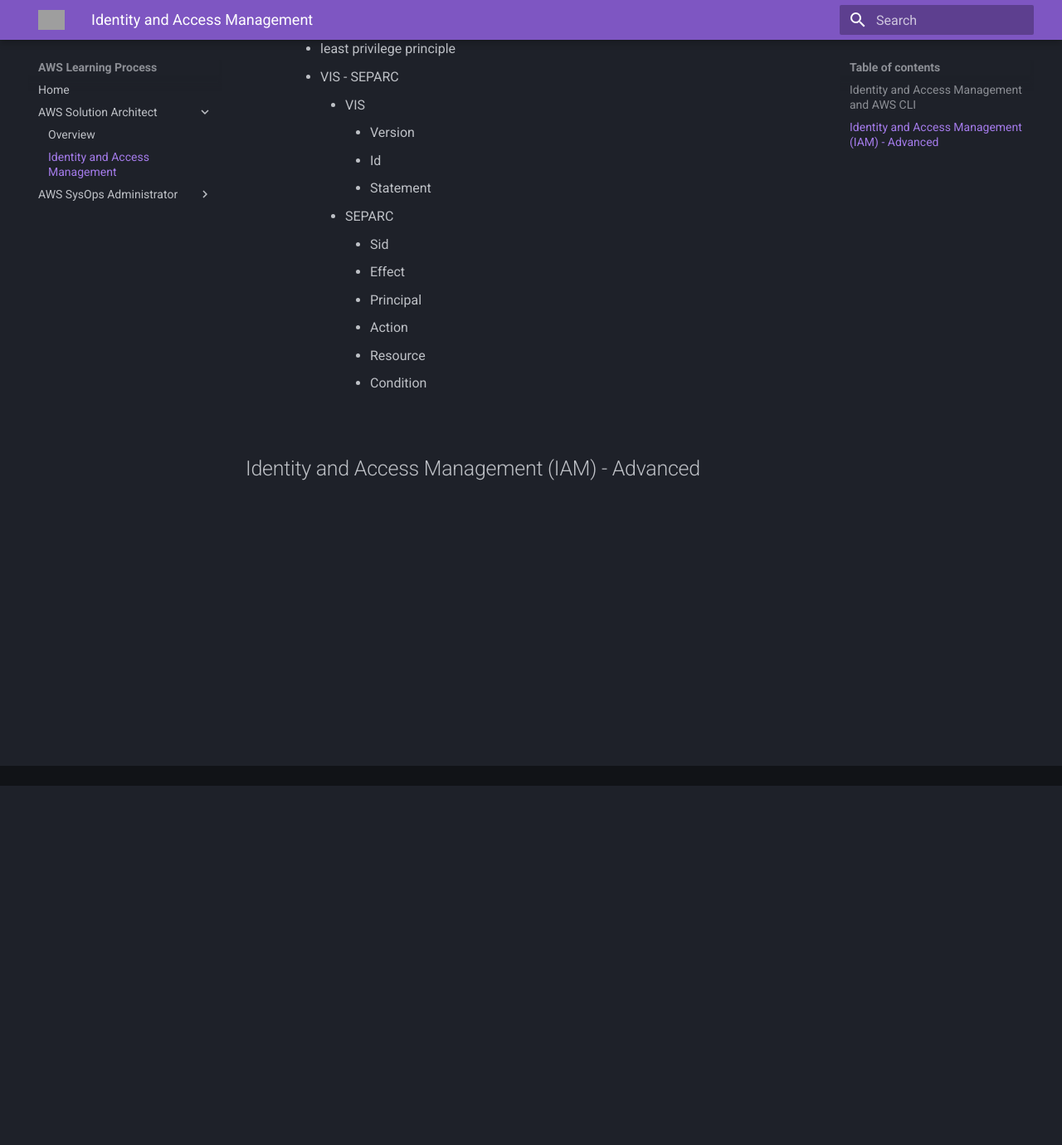
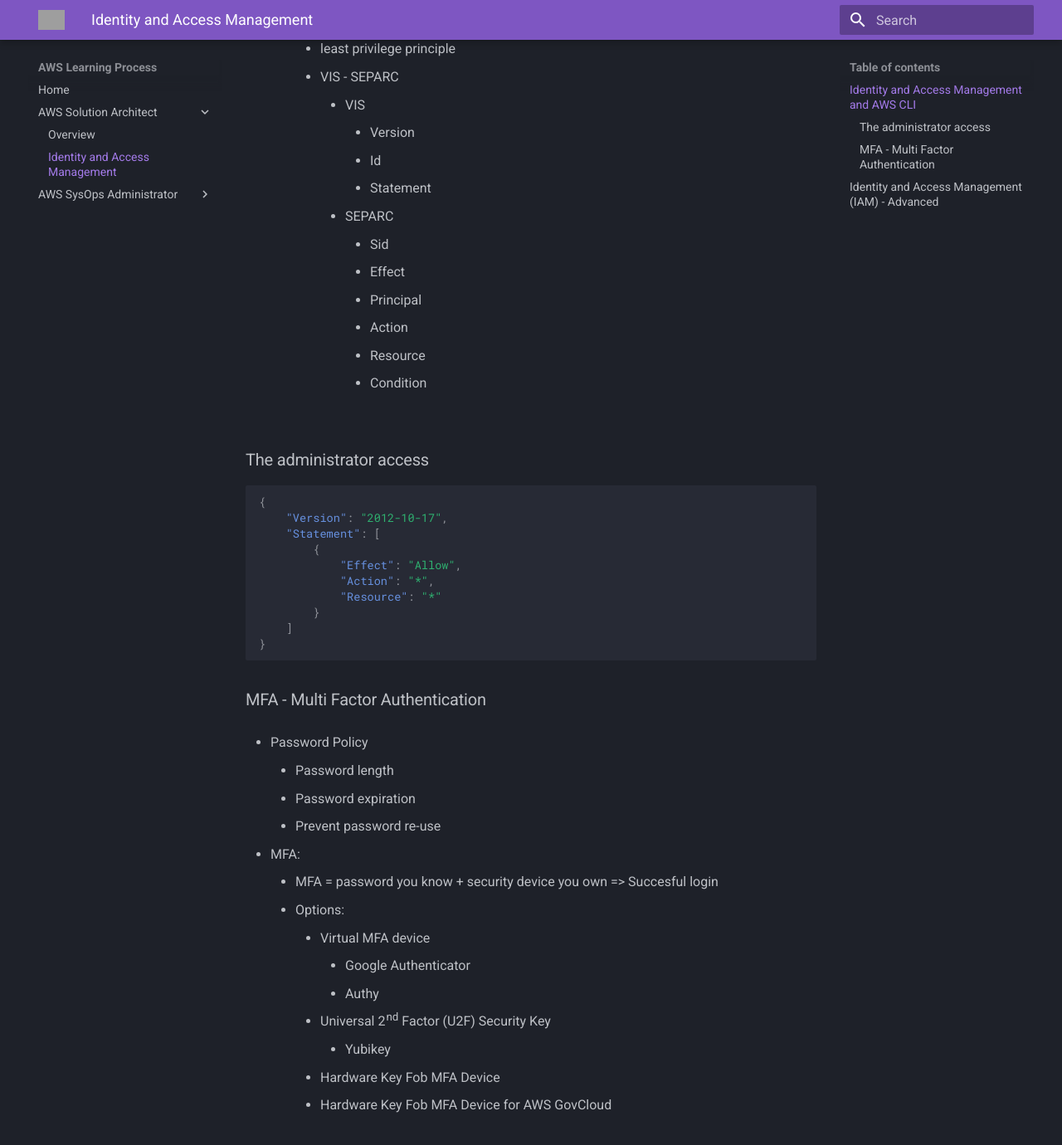
Before and after one commit to janobourian/aws, an MkDocs documentation site: the page built from docs/solution_architect/iam.md, in a window 1280 px wide and 1400 px high, scrolled down 453 px. Shown: the top 1380 px of the window at 83% size. Built offline with MkDocs 1.6.1 and Material for MkDocs 9.7.7, drawn with Linux system fonts in a browser that asks for light colours; grey boxes are pictures that could not be loaded.

Commit message:
add: MFA and password policy

````diff
--- a/docs/solution_architect/iam.md
+++ b/docs/solution_architect/iam.md
@@ -24,4 +24,37 @@
                 * Resource
                 * Condition
 
+### The administrator access
+
+```json
+{
+    "Version": "2012-10-17",
+    "Statement": [
+        {
+            "Effect": "Allow",
+            "Action": "*",
+            "Resource": "*"
+        }
+    ]
+}
+```
+
+### MFA - Multi Factor Authentication
+
+* Password Policy
+    * Password length
+    * Password expiration
+    * Prevent password re-use
+
+* MFA:
+    * MFA = password you know + security device you own => Succesful login
+    * Options:
+        *   Virtual MFA device
+            * Google Authenticator
+            * Authy
+        * Universal 2nd Factor (U2F) Security Key
+            * Yubikey
+        * Hardware Key Fob MFA Device
+        * Hardware Key Fob MFA Device for AWS GovCloud
+
 ## Identity and Access Management (IAM) - Advanced
````
